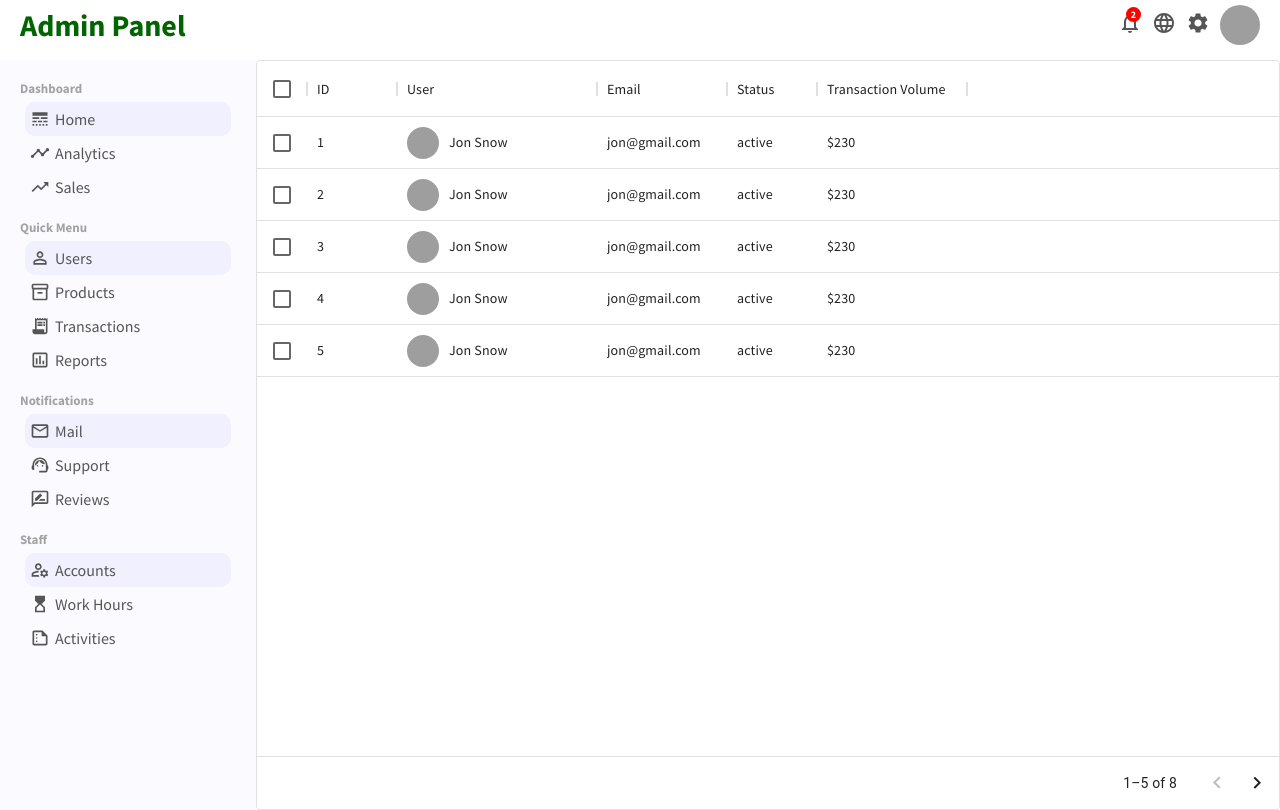
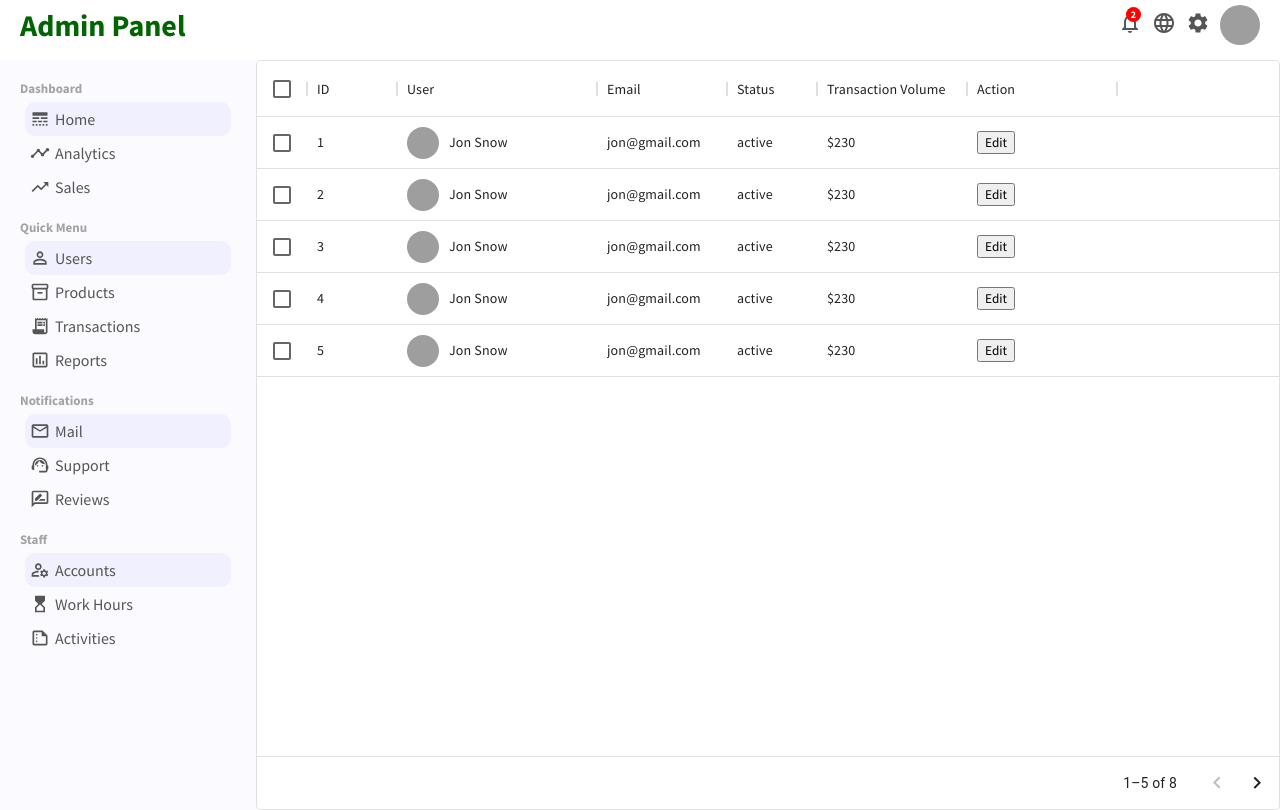
Before and after one commit to PJMantoss/admin_panel, a React (Create React App) app: page /users in a window 1280 px wide. Built offline with nearby package versions, Linux system fonts and the light colour scheme; grey boxes are pictures that could not be loaded.

Commit message:
update UserList component

```diff
--- a/src/pages/userList/UserList.js
+++ b/src/pages/userList/UserList.js
@@ -22,7 +22,17 @@ const columns = [
         field: 'transaction',
         headerName: 'Transaction Volume',
         width: 150,
-      },
+    },
+    {
+        field: 'action',
+        headerName: 'Action',
+        width: 150,
+        renderCell: (params) => {
+            return(
+                <button className='userListEdit'>Edit</button>
+            )
+        }
+    },
   ];
 
   const rows = [
```
